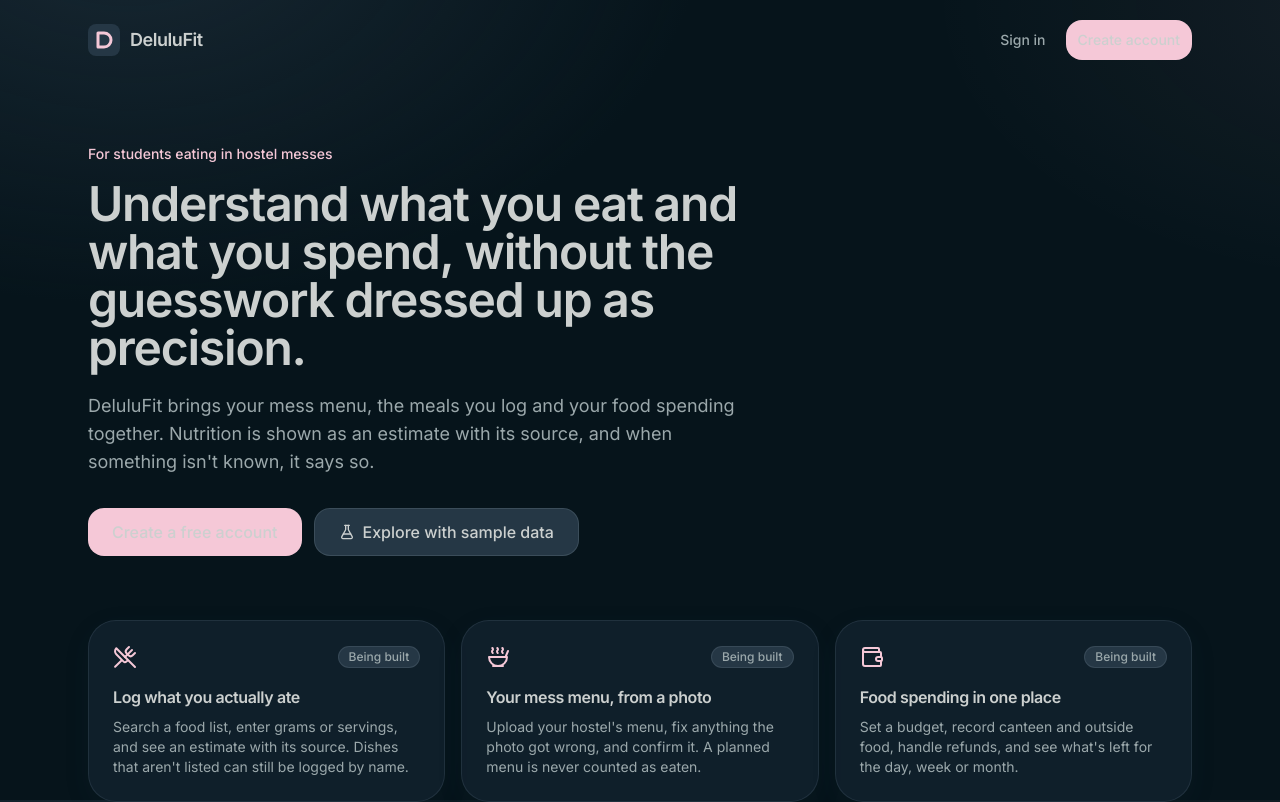
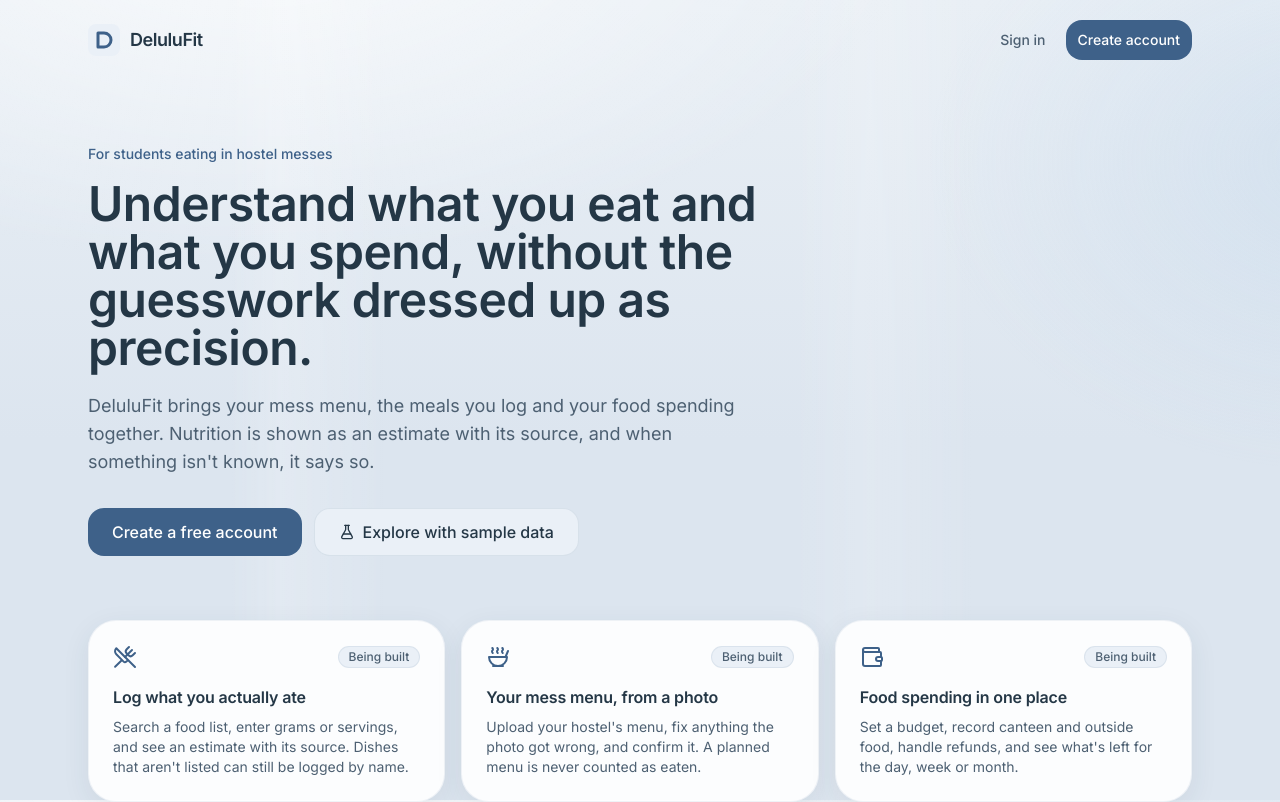
Before and after one commit to riyagoyal08010-glitch/DeluluFit, a React (Vite) app in the folder frontend/: page / in a window 1280 px wide. Shown: the top 802 px of the page. Built offline with nearby package versions, Linux system fonts and the light colour scheme; no server answers.

Commit message:
feat(frontend): add glass surfaces, tokens and fallbacks
Co-Authored-By: Claude Opus 5.5 <noreply@anthropic.com>

```diff
--- a/frontend/src/styles/index.css
+++ b/frontend/src/styles/index.css
@@ -3,25 +3,38 @@
 @tailwind utilities;
 
 /*
- * Design tokens. The palette is the product's; semantic colours were chosen to
- * keep at least 4.5:1 contrast for text on --color-surface and --color-background.
- * Values are space-separated RGB so Tailwind can apply opacity.
+ * Design tokens — cinematic, cool-toned glass (see FRONTEND_DECISIONS.md F30).
+ * Space-separated RGB so Tailwind can apply opacity.
+ *
+ * Contrast was measured against glass composited over the page background,
+ * not against pure white. The reference's lighter blues (#789DC4, #B7D0E8)
+ * measure below 3:1 on these backgrounds, so they are used for charts,
+ * highlights and art only; text uses the darker ink and accent values.
  */
 :root {
-  --color-background: 6 20 27;        /* #06141B */
-  --color-surface: 17 33 45;          /* #11212D */
-  --color-surface-raised: 37 55 69;   /* #253745 */
-  --color-surface-muted: 74 92 106;   /* #4A5C6A  borders/decoration only, not text backgrounds */
-  --color-text-muted: 155 168 171;    /* #9BA8AB */
-  --color-text-primary: 204 208 207;  /* #CCD0CF */
-  --color-accent: 245 200 215;        /* #F5C8D7 */
-  --color-accent-strong: 236 168 192; /* hover state of the accent */
-  --color-success: 143 211 176;
-  --color-warning: 242 201 125;
-  --color-danger: 244 154 154;
-  --color-info: 156 199 232;
-  --color-line: 74 92 106;
-  color-scheme: dark;
+  --color-background: 220 229 239;     /* #DCE5EF  misty blue-grey page */
+  --color-background-2: 233 239 245;   /* #E9EFF5  lighter band of the page gradient */
+  --color-sheet: 243 246 250;          /* #F3F6FA  wells inside cards */
+  --color-surface: 255 255 255;        /* white, used at glass opacities */
+  --color-surface-raised: 234 240 247; /* #EAF0F7  hover / tracks */
+  --color-surface-muted: 183 208 232;  /* #B7D0E8  decoration only */
+  --color-text-primary: 36 55 70;      /* #243746 */
+  --color-text-muted: 77 96 114;       /* #4D6072  secondary text (refined from #657989 for contrast) */
+  --color-heading: 36 55 70;           /* #243746 */
+  --color-accent: 62 97 137;           /* #3E6189  links, icons, selected labels */
+  --color-accent-strong: 47 78 114;    /* #2F4E72 */
+  --color-accent-soft: 120 157 196;    /* #789DC4  charts / art / large display only */
+  --color-accent-light: 183 208 232;   /* #B7D0E8  partial-data chart bars, highlights */
+  --color-accent-tint: 228 237 247;    /* #E4EDF7  selected backgrounds */
+  --color-action: 46 68 86;            /* #2E4456  primary actions, active navigation */
+  --color-action-strong: 31 50 66;     /* #1F3242 */
+  --color-on-accent: 255 255 255;
+  --color-success: 43 110 79;          /* #2B6E4F */
+  --color-warning: 133 86 0;           /* #855600 */
+  --color-danger: 166 58 58;           /* #A63A3A */
+  --color-info: 44 98 138;             /* #2C628A */
+  --color-line: 204 215 227;           /* #CCD7E3  ≈ rgba(91,117,140,.16) over the page */
+  color-scheme: light;
 }
 
 @layer base {
@@ -31,33 +44,94 @@
   }
   body {
     @apply min-h-screen font-sans text-[15px] leading-relaxed;
+    /* Misty atmosphere: a soft top light, faint vertical light bands (as in the
+       reference backdrop), over a vertical page gradient. Deliberately subtle. */
     background:
-      radial-gradient(60rem 40rem at 10% -10%, rgb(var(--color-surface-raised) / 0.55), transparent 60%),
-      radial-gradient(50rem 30rem at 110% 0%, rgb(var(--color-accent) / 0.06), transparent 60%),
-      rgb(var(--color-background));
+      radial-gradient(70rem 40rem at 20% -15%, rgb(255 255 255 / 0.75), transparent 60%),
+      radial-gradient(40rem 30rem at 105% 20%, rgb(var(--color-accent-light) / 0.35), transparent 65%),
+      linear-gradient(90deg, transparent 0 18%, rgb(255 255 255 / 0.18) 22%, transparent 30% 62%,
+                      rgb(255 255 255 / 0.14) 68%, transparent 76%),
+      linear-gradient(180deg, rgb(var(--color-background-2)) 0%, rgb(var(--color-background)) 55%);
     background-attachment: fixed;
   }
   h1, h2, h3 {
-    @apply font-display tracking-tight text-ink;
+    @apply font-display text-heading tracking-[-0.01em];
   }
+  h1 { @apply font-light; }
+  h2 { @apply font-medium; }
+  h3 { @apply font-semibold; }
   :focus-visible {
     @apply outline-none shadow-focus;
   }
   ::selection {
-    background: rgb(var(--color-accent) / 0.3);
+    background: rgb(var(--color-accent-light) / 0.7);
   }
 }
 
 @layer components {
-  /* Restrained glass: used for the shell chrome, not for every card. */
+  /* Glass material. Blur is reserved for surfaces that float over varied
+     backgrounds; dense content uses .surface-solid instead. */
+  .glass-card {
+    background: rgb(255 255 255 / 0.62);
+    backdrop-filter: blur(18px) saturate(125%);
+    -webkit-backdrop-filter: blur(18px) saturate(125%);
+    border: 1px solid rgb(255 255 255 / 0.7);
+    box-shadow: 0 8px 28px rgb(40 60 80 / 0.08);
+  }
+  .glass-subtle {
+    background: rgb(255 255 255 / 0.48);
+    backdrop-filter: blur(12px) saturate(120%);
+    -webkit-backdrop-filter: blur(12px) saturate(120%);
+    border: 1px solid rgb(255 255 255 / 0.6);
+  }
+  .glass-elevated {
+    background: rgb(255 255 255 / 0.84);
+    backdrop-filter: blur(24px) saturate(140%);
+    -webkit-backdrop-filter: blur(24px) saturate(140%);
+    border: 1px solid rgb(255 255 255 / 0.8);
+    box-shadow: 0 18px 44px -14px rgb(30 50 70 / 0.28);
+  }
+  /* Dark glass for controls over imagery ("Next" pill in the reference). 0.62 keeps white
+     text ≥ 4.5:1 even over the lightest art colour (0.42 measured only 3.3:1). */
+  .glass-dark {
+    background: rgb(36 55 70 / 0.62);
+    backdrop-filter: blur(12px) saturate(120%);
+    -webkit-backdrop-filter: blur(12px) saturate(120%);
+    border: 1px solid rgb(255 255 255 / 0.22);
+    color: rgb(255 255 255);
+  }
+  .surface-solid {
+    background: rgb(255 255 255 / 0.92);
+    border: 1px solid rgb(var(--color-line) / 0.7);
+    box-shadow: 0 6px 22px rgb(40 60 80 / 0.06);
+  }
+  /* Kept for existing chrome (header, tab bar). */
   .glass {
-    background: rgb(var(--color-surface) / 0.72);
-    backdrop-filter: blur(14px) saturate(120%);
-    -webkit-backdrop-filter: blur(14px) saturate(120%);
+    background: rgb(255 255 255 / 0.72);
+    backdrop-filter: blur(20px) saturate(140%);
+    -webkit-backdrop-filter: blur(20px) saturate(140%);
   }
   .metric {
     font-variant-numeric: tabular-nums;
   }
+  .eyebrow {
+    @apply text-xs font-medium uppercase tracking-[0.08em] text-ink-muted;
+  }
+
+  /* Fallback: without backdrop-filter, glass becomes nearly opaque so text stays readable. */
+  @supports not ((backdrop-filter: blur(1px)) or (-webkit-backdrop-filter: blur(1px))) {
+    .glass-card, .glass-subtle, .glass, .glass-elevated { background: rgb(255 255 255 / 0.94); }
+    .glass-dark { background: rgb(36 55 70 / 0.88); }
+  }
+}
+
+@media (prefers-reduced-transparency: reduce) {
+  .glass-card, .glass-subtle, .glass, .glass-elevated {
+    background: rgb(255 255 255 / 0.96);
+    backdrop-filter: none;
+    -webkit-backdrop-filter: none;
+  }
+  .glass-dark { background: rgb(36 55 70 / 0.92); backdrop-filter: none; -webkit-backdrop-filter: none; }
 }
 
 @media (prefers-reduced-motion: reduce) {
```
